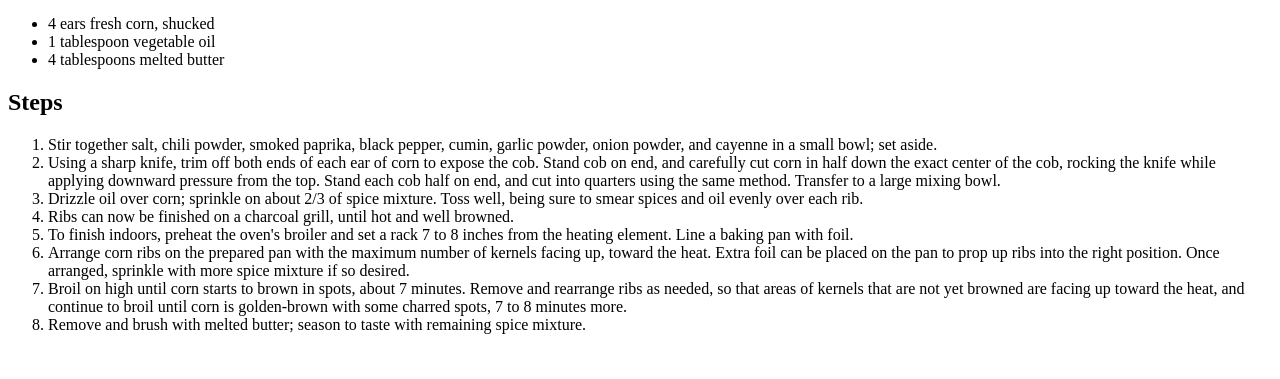
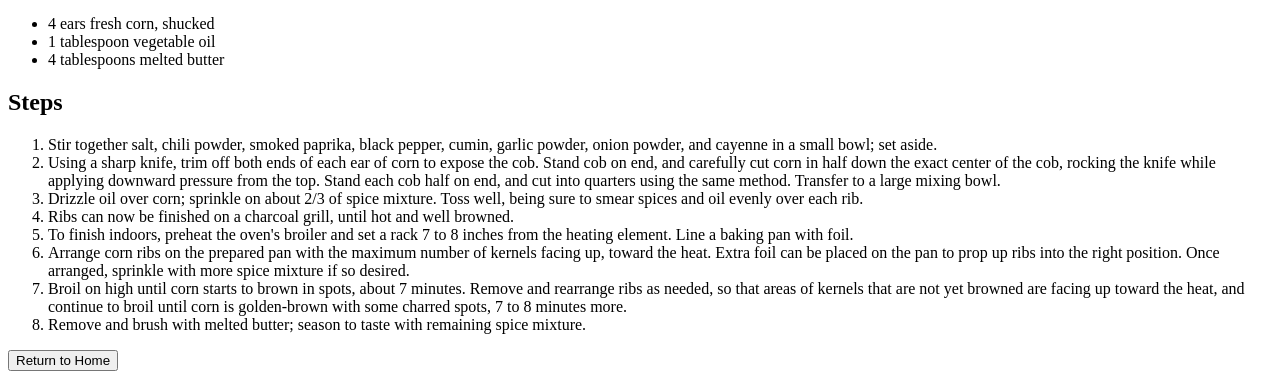
Before and after one commit to daydreamingprince/odin-recipes-old, a plain HTML site: page recipes/corn-ribs.html in a window 1280 px wide. Shown: the part 728-1107 px from the top of the page. Before the commit the page ends 1078 px from the top, so only its background shows below. Drawn offline with Linux system fonts and the light colour scheme.

Commit message:
Add a Return to Home button for corn-ribs.html

```diff
--- a/recipes/corn-ribs.html
+++ b/recipes/corn-ribs.html
@@ -42,5 +42,7 @@
         <li>Broil on high until corn starts to brown in spots, about 7 minutes. Remove and rearrange ribs as needed, so that areas of kernels that are not yet browned are facing up toward the heat, and continue to broil until corn is golden-brown with some charred spots, 7 to 8 minutes more.</li>
         <li>Remove and brush with melted butter; season to taste with remaining spice mixture.</li>
     </ol>
+
+    <a href="../index.html"><button>Return to Home</button></a>
 </body>
 </html>
```
